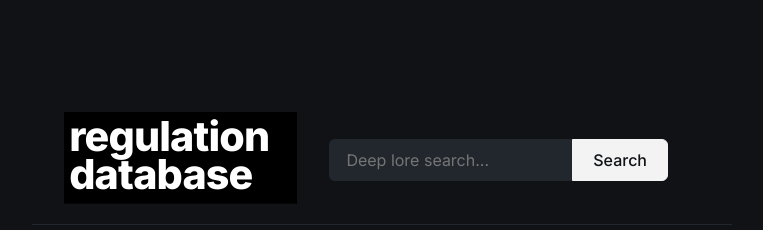
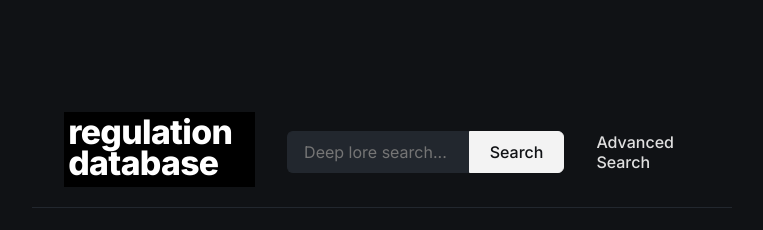
Before and after one commit to SamOhrenberg/regulation-database, a React (Create React App) app in the folder webapp/: page / in a window 1280 px wide. Shown: the top 230 px of the page, without its empty margins (258-1021 px from the left). Built offline with nearby package versions, Linux system fonts and the light colour scheme; no server answers.

Commit message:
Update Header.js

```diff
--- a/webapp/src/components/Header.js
+++ b/webapp/src/components/Header.js
@@ -1,5 +1,5 @@
 import React from 'react';
-import { Link } from 'react-router-dom';
+import { Link, NavLink } from 'react-router-dom';
 import { ReactComponent as RegulationLogo } from '../logo.svg';
 import GlobalSearchBar from './GlobalSearchBar';
 
@@ -12,6 +12,11 @@ function Header() {
 
       <GlobalSearchBar />
 
+      <nav className="header-nav">
+        <NavLink to="/search" className="nav-link">
+          Advanced Search
+        </NavLink>
+      </nav>
     </header>
   );
 }
```
